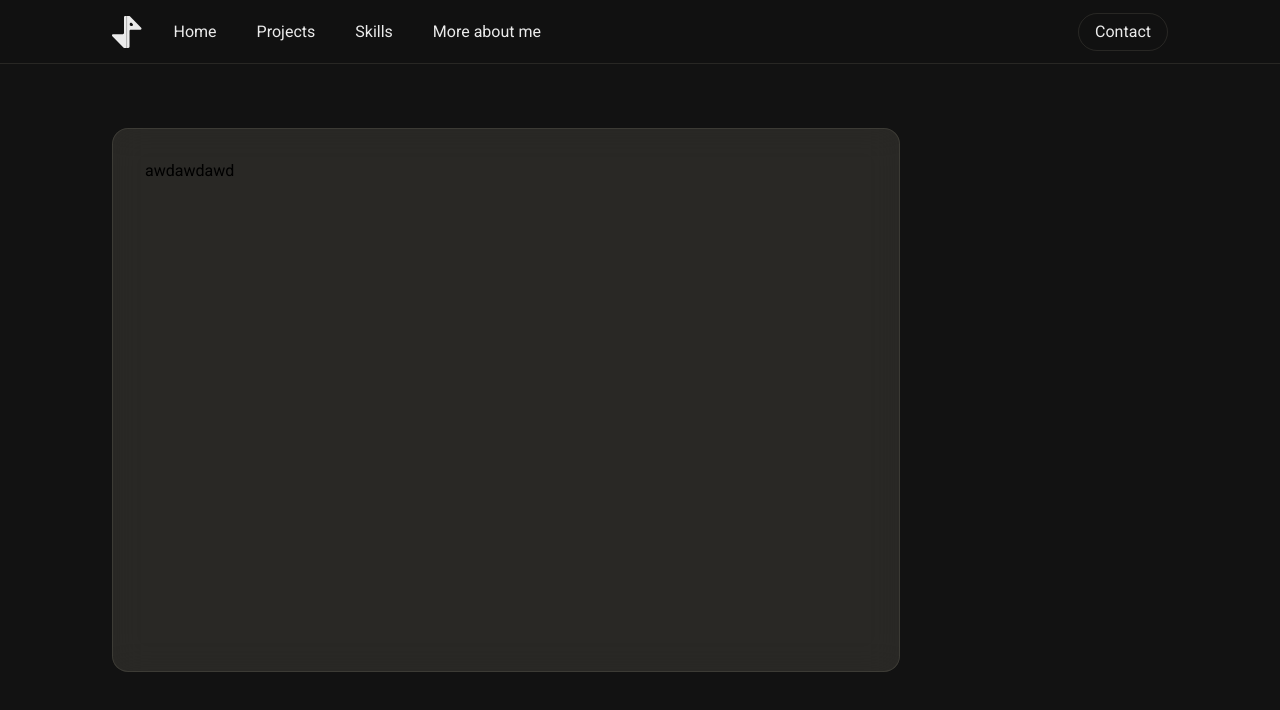
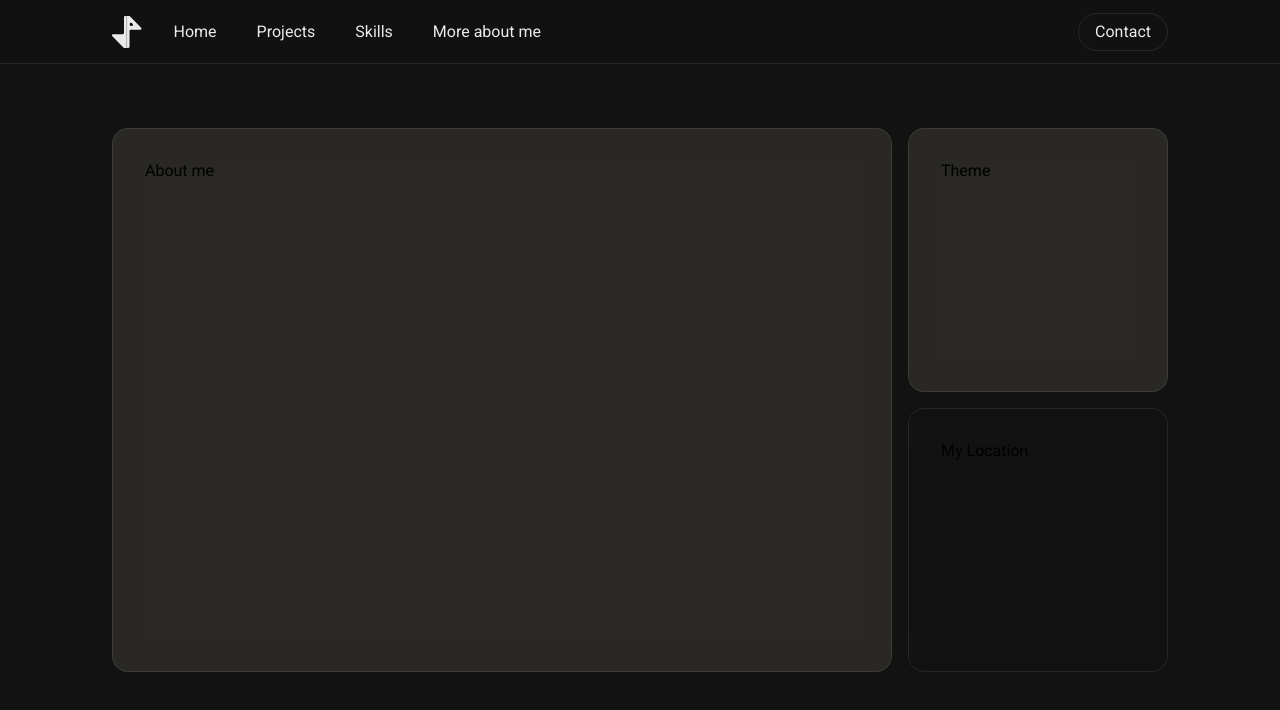
Before and after one commit to j4b1er/Portfolio, a Next.js app: page / in a window 1280 px wide. Shown: the top 710 px of the page. Built offline with nearby package versions, Linux system fonts and the light colour scheme.

Commit message:
Improved grid

```diff
--- a/src/ui/grid-items/aboutme.tsx
+++ b/src/ui/grid-items/aboutme.tsx
@@ -1,7 +1,5 @@
 import styles from "@/ui/grid-items/grid-item.module.css";
 
 export default function AboutMe() {
-  return (
-    <div className={`${styles.gridItem} ${styles.aboutMe}`}>awdawdawd</div>
-  );
+  return <div className={`${styles.gridItem} ${styles.aboutMe}`}>About me</div>;
 }
--- /dev/null
+++ b/src/ui/grid-items/color-theme.tsx
@@ -0,0 +1,5 @@
+import styles from "@/ui/grid-items/grid-item.module.css";
+
+export default function ColorTheme() {
+  return <div className={`${styles.gridItem} ${styles.colorTheme}`}>Theme</div>;
+}
--- a/src/ui/grid-items/grid-item.module.css
+++ b/src/ui/grid-items/grid-item.module.css
@@ -10,5 +10,18 @@
 
 /* later on change to grid-template-areas */
 .aboutMe {
-  grid-area: span 2 / span 3;
+  grid-area: about;
 }
+
+.colorTheme {
+  grid-area: theme;
+
+  min-width: 260px;
+}
+
+.myLocation {
+  grid-area: location;
+
+  min-width: 260px;
+  background-color: var(--color-secondary-300);
+}
--- /dev/null
+++ b/src/ui/grid-items/myLocation.tsx
@@ -0,0 +1,7 @@
+import styles from "@/ui/grid-items/grid-item.module.css";
+
+export default function MyLocation() {
+  return (
+    <div className={`${styles.gridItem} ${styles.myLocation}`}>My Location</div>
+  );
+}
--- a/src/ui/grid/grid.module.css
+++ b/src/ui/grid/grid.module.css
@@ -1,13 +1,26 @@
 /* later on change to grid-template-areas */
 .grid {
   background-color: transparent;
-  width: var(--max-width);
+  max-width: var(--max-width);
   margin: 0 auto;
   padding: calc(4rem + var(--navbar-height)) 1rem;
-  height: 500px;
 
   display: grid;
   gap: 1rem;
-  grid-template-columns: repeat(4, 1fr);
+
   grid-auto-rows: 264px;
+  grid-template-areas:
+    "about"
+    "about"
+    "theme"
+    "location";
 }
+
+@media only screen and (min-width: 600px) {
+  .grid {
+    grid-template-columns: repeat(4, 1fr);
+    grid-template-areas:
+      "about about about theme"
+      "about about about location";
+  }
+}
--- a/src/ui/grid/grid.tsx
+++ b/src/ui/grid/grid.tsx
@@ -1,10 +1,14 @@
 import styles from "@/ui/grid/grid.module.css";
 import AboutMe from "../grid-items/aboutme";
+import ColorTheme from "../grid-items/color-theme";
+import MyLocation from "../grid-items/myLocation";
 
 export default function Grid() {
   return (
     <div className={styles.grid}>
       <AboutMe />
+      <ColorTheme />
+      <MyLocation />
     </div>
   );
 }
```
